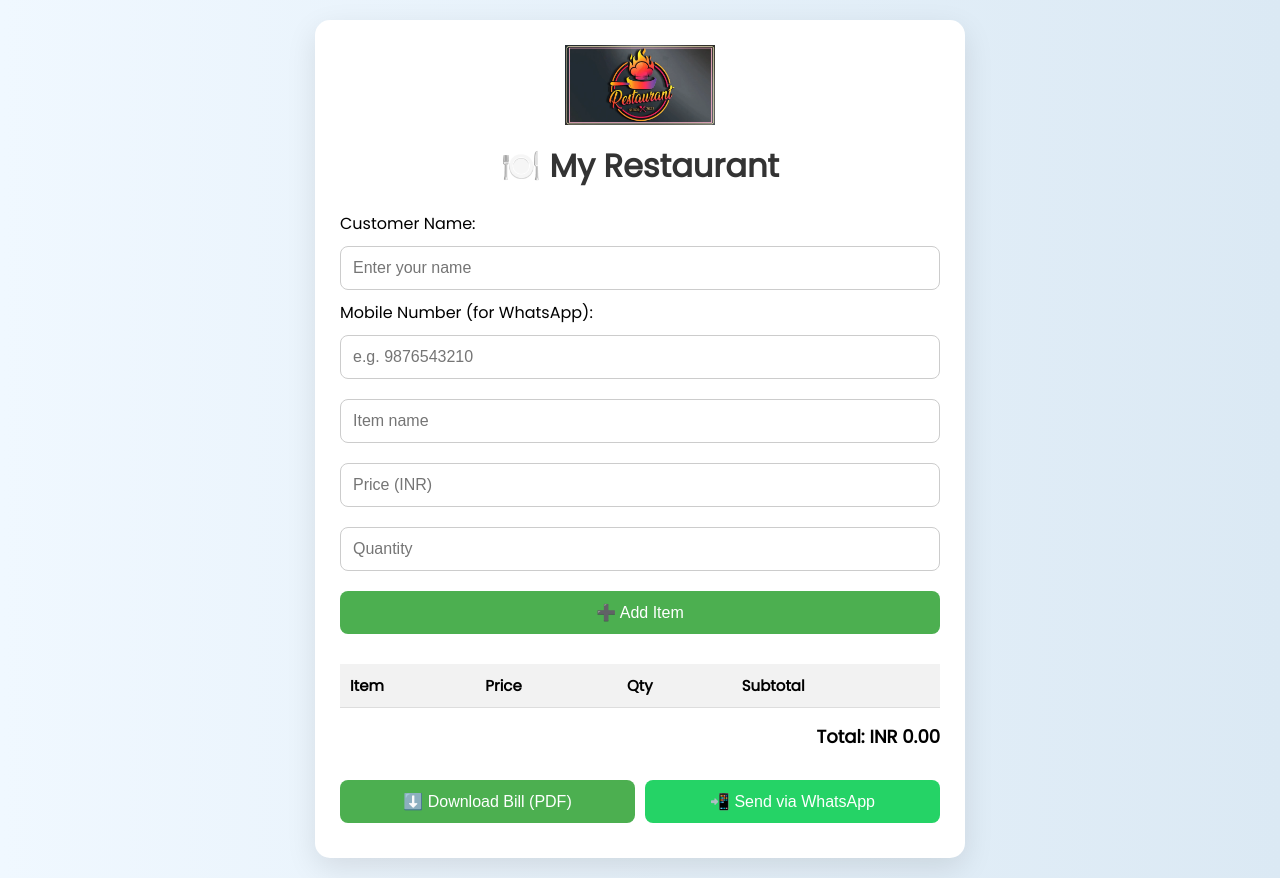
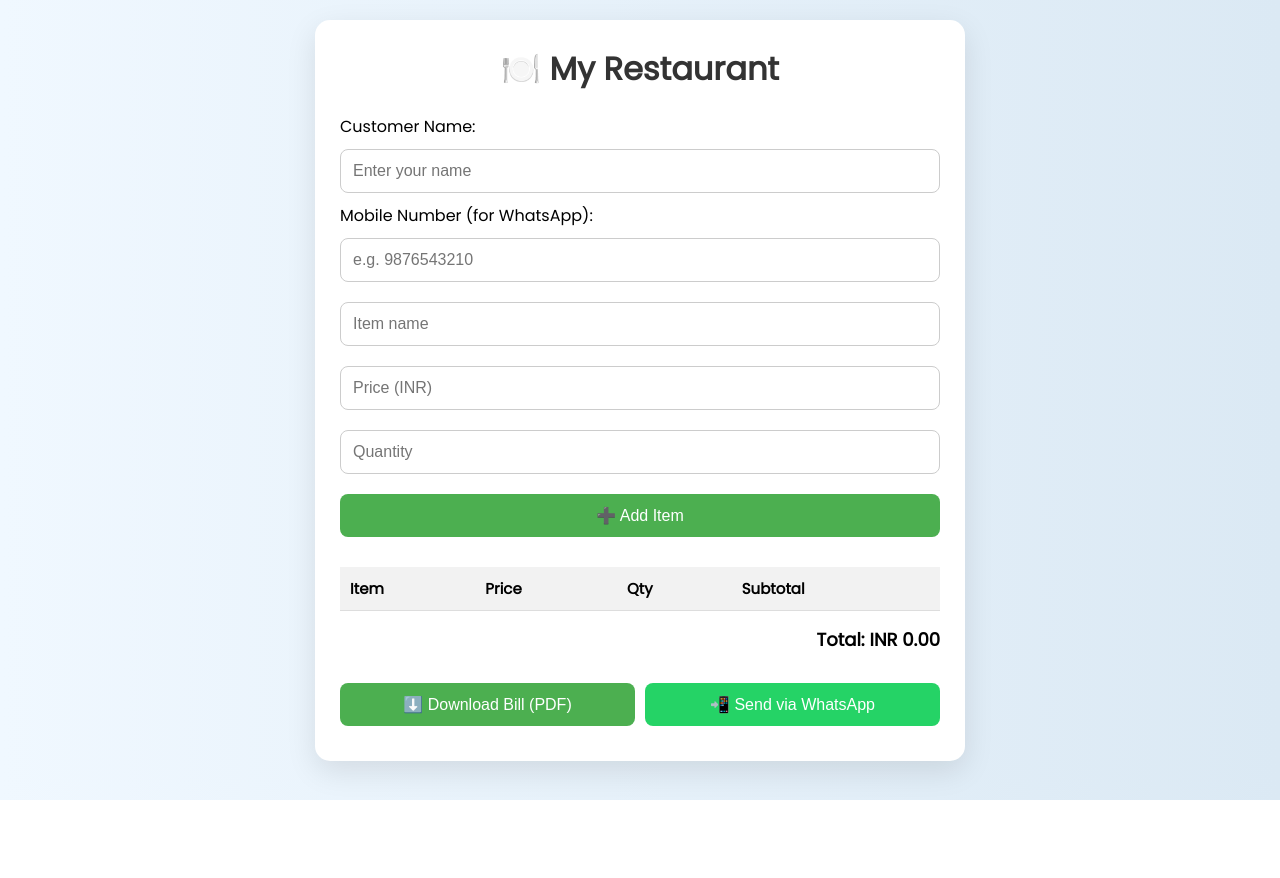
Before and after one commit to Tonkin369/Returent, a plain HTML site: page index.html in a window 1280 px wide. After the commit the page ends 800 px from the top, so only its background shows below. Drawn offline with nearby package versions, Linux system fonts and the light colour scheme.

Commit message:
Update index.html
image not found solved

```diff
--- a/index.html
+++ b/index.html
@@ -124,9 +124,7 @@
 <body>
 
 <div class="container">
-  <div class="logo">
-    <img src="Z.jpg" alt="Restaurant Logo">
-  </div>
+
   <h1>🍽️ My Restaurant</h1>
 
   <label>Customer Name:</label>
```
